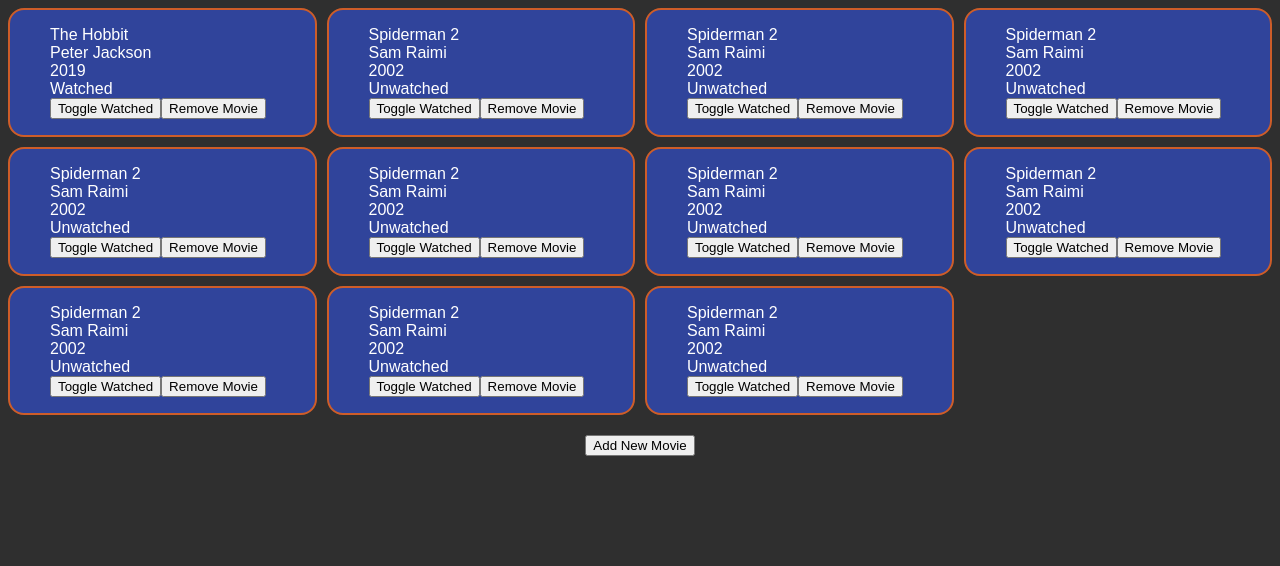
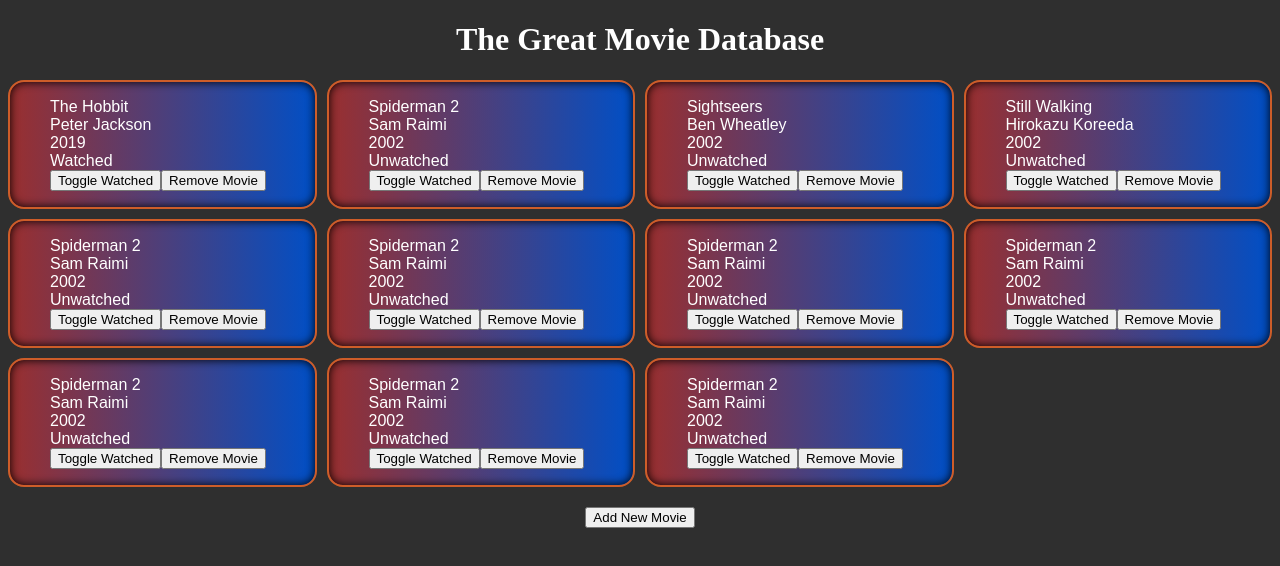
Before and after one commit to bretzawilski/the-library, a website: page index.html in a window 1280 px wide. Drawn offline with Linux system fonts and the light colour scheme.

Commit message:
Temporary status quo

```diff
--- a/index.html
+++ b/index.html
@@ -8,8 +8,8 @@
   <link rel="stylesheet" href="styles.css">
 </head>
 <body>
-
   <!-- Movie Card Section -->
+  <h1>The Great Movie Database</h1>
   <main id="main">
     <!-- <div id="0" class="movie-card"> -->
 
--- a/script2.js
+++ b/script2.js
@@ -35,14 +35,14 @@
     watched: "Unwatched",
   },
   {
-    title: "Spiderman 2",
-    director: "Sam Raimi",
+    title: "Sightseers",
+    director: "Ben Wheatley",
     year: 2002,
     watched: "Unwatched",
   },
   {
-    title: "Spiderman 2",
-    director: "Sam Raimi",
+    title: "Still Walking",
+    director: "Hirokazu Koreeda",
     year: 2002,
     watched: "Unwatched",
   },
--- a/styles.css
+++ b/styles.css
@@ -1,5 +1,10 @@
 body {
   background-color: rgb(47, 47, 47);
+}
+
+h1 {
+  color: white;
+  text-align: center;
 }
 
 main {
@@ -12,12 +17,13 @@
 
 .movie-card {
   grid-template-columns: 70px 70px 70px;
-  background-color: rgb(48, 68, 155);
+  background: linear-gradient(to left, rgb(0, 79, 198), rgb(154, 47, 47));
   border-radius: 1em;
   border: rgb(206, 93, 41) solid 2px;
   color: white;
   font-family: "Cascadia Code", sans-serif;
   transition-delay: 1000;
+  box-shadow: inset 0 0 10px rgb(0, 0, 0);
 }
 
 #toggle-movie {
```
